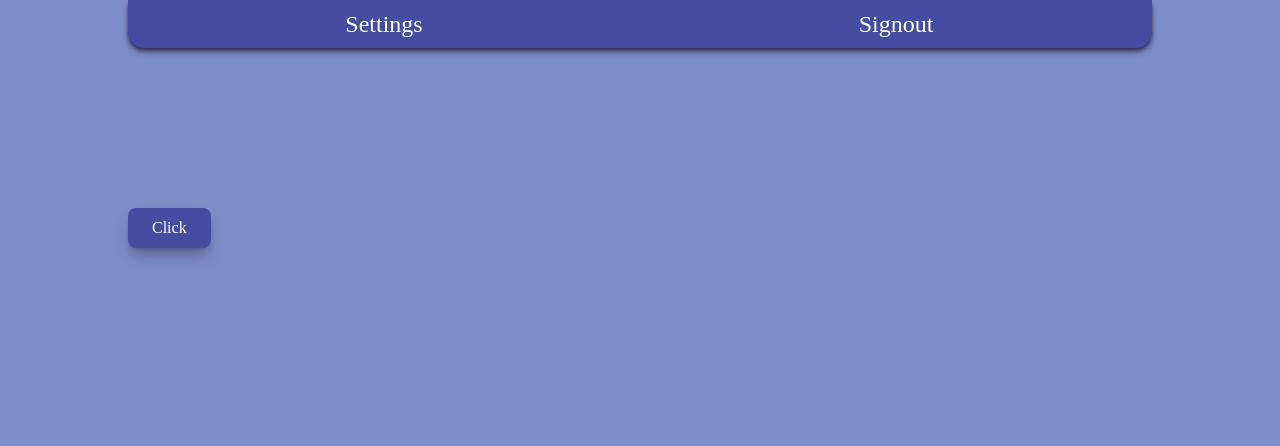
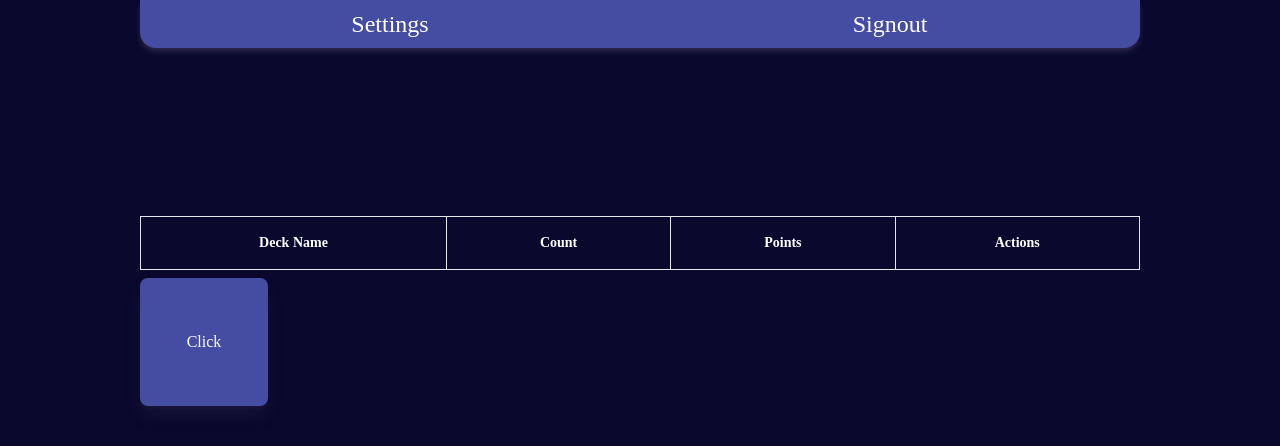
Before and after one commit to TypeErrorDev/FlashPoint, a React (Vite) app in the folder flashpoint/: page /dashboard in a window 1280 px wide. Shown: the top 446 px of the page. Built offline with nearby package versions, Linux system fonts and the light colour scheme; the HTML template or start-up script is replaced by a standard one.

Commit message:
creating the deck table

```diff
--- a/flashpoint/src/App.jsx
+++ b/flashpoint/src/App.jsx
@@ -14,7 +14,7 @@ import Login from "./Components/Login";
 // ---------------------------
 const App = () => {
   return (
-    <div className="h-screen w-screen flex justify-center bg-[#7d8ec7] font-mono">
+    <div className="h-screen w-screen flex justify-center bg-[#0a092d] font-mono">
       <Routes>
         <Route path="/" element={<Login />} />
         <Route path="/dashboard" element={<Dashboard />} />
--- a/flashpoint/src/Components/Dashboard.jsx
+++ b/flashpoint/src/Components/Dashboard.jsx
@@ -7,6 +7,7 @@ import { useNavigate } from "react-router-dom";
 // Import components
 // ---------------------------
 import Nav from "./Nav";
+import DeckTable from "./DeckTable";
 
 // ---------------------------
 // Code Begins
@@ -19,8 +20,9 @@ const Dashboard = () => {
   return (
     <div>
       <Nav />
+      <DeckTable />
       <button
-        className="bg-[#444da1] text-white py-2 px-6 rounded-lg shadow-lg shadow-[#2e274e]/40 transition-transform transform hover:scale-105 focus:outline-none focus:ring-4 focus:ring[#7d8ec7]/50"
+        className="bg-[#444da1] text-white py-2 px-6 rounded-lg shadow-lg shadow-[#2e274e]/40 transition-transform transform hover:scale-105 focus:outline-none focus:ring-4 focus:ring[#7d8ec7]/50 w-32 h-32"
         onClick={goBackHome}
       >
         Click
--- /dev/null
+++ b/flashpoint/src/Components/DeckTable.jsx
@@ -0,0 +1,32 @@
+const DeckTable = () => {
+  return (
+    <div className="flex flex-col">
+      <div className="overflow-x-auto sm:-mx-6 lg:-mx-8">
+        <div className="inline-block min-w-full py-2 sm:px-6 lg:px-8">
+          <div className="overflow-hidden">
+            <table className="w-full text-left text-sm font-light ">
+              <thead className="border-b text-white font-medium dark:border-neutral-500  border ">
+                <tr>
+                  <th scope="col" className="px-6 py-4 border text-center">
+                    Deck Name
+                  </th>
+                  <th scope="col" className="px-6 py-4 border text-center">
+                    Count
+                  </th>
+                  <th scope="col" className="px-6 py-4 border text-center">
+                    Points
+                  </th>
+                  <th scope="col" className="px-6 py-4 border text-center">
+                    Actions
+                  </th>
+                </tr>
+              </thead>
+            </table>
+          </div>
+        </div>
+      </div>
+    </div>
+  );
+};
+
+export default DeckTable;
--- a/flashpoint/src/Components/Nav.jsx
+++ b/flashpoint/src/Components/Nav.jsx
@@ -1,15 +1,22 @@
+// ---------------------------
+// Required imports
+// ---------------------------
+import { useNavigate } from "react-router-dom";
+
 const Nav = () => {
+  const navigate = useNavigate();
   //TODO: Add functionality to navigate to /settings
   const navigateToSettings = () => {
     console.log("Navigating to settings");
+    // navigate("/settings");
   };
-  //TODO: Add functionality to signout the user and redirect to /
+
   const signout = () => {
-    console.log("Signing out");
+    navigate("/");
   };
 
   return (
-    <div className="nav-container bg-[#444da1] w-[380px] md:w-[760px] lg:w-[1024px] h-20 md:h-12 rounded-b-2xl shadow-md shadow-[#2e274e] flex justify-center md:justify-center flex-col md:flex-row items-center mb-40 transition-all duration-[150ms]  text-white">
+    <div className="nav-container bg-[#444da1] w-[400px] md:w-[750px] lg:w-[1000px] h-20 md:h-12 rounded-b-2xl shadow-md shadow-[#2e274e] flex justify-center md:justify-center flex-col md:flex-row items-center mb-40 transition-all duration-[150ms]  text-white">
       <div className="nav-settings items-center text-3xl md:text-[24px] w-full text-center ">
         <button
           className="items-center text-3xl md:text-[24px] w-full text-center"
```
